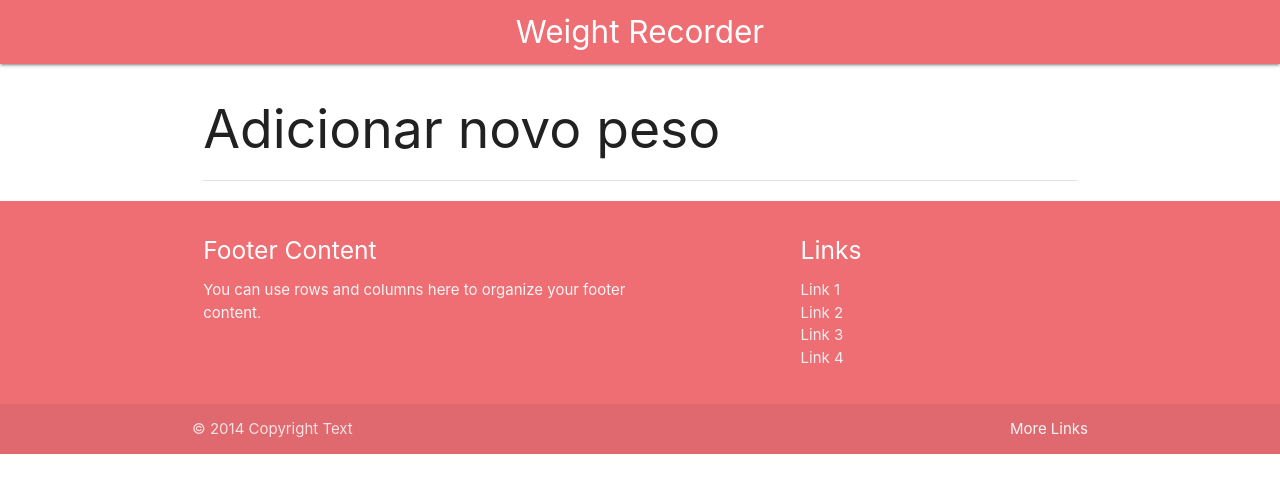
After one commit to CleysonPH/django-weight-recorde, a Django app: page /peso/adicionar in a window 1280 px wide. The commit adds this page. Shown: the top 493 px of the page. Run offline with Django 3.2, Linux system fonts and the light colour scheme; the visitor is signed in with stand-in values (Sample User, id 1).

Commit message:
Added the route for create a new weight

```diff
--- a/weight_recorder/templates/weight_recorder/dashboard.html
+++ b/weight_recorder/templates/weight_recorder/dashboard.html
@@ -1,12 +1,16 @@
 {% extends 'base.html' %}
 {% load static %}
+
+{% block title %}
+{{ title }} -
+{% endblock title %}
 
 {% block content %}
 
     <main class="container">
         <div class="row">
             <div class="col s12">
-                <h2>Dashboard</h2>
+                <h2>{{ title }}</h2>
                 <div class="divider"></div>
             </div>
         </div>
--- /dev/null
+++ b/weight_recorder/templates/weight_recorder/weight_form.html
@@ -0,0 +1,12 @@
+{% extends 'base.html' %}
+
+{% block content %}
+    <main class="container">
+        <div class="row">
+            <div class="col s12">
+                <h2>{{title}}</h2>
+                <div class="divider"></div>
+            </div>
+        </div>
+    </main>
+{% endblock content %}
--- a/weight_recorder/urls.py
+++ b/weight_recorder/urls.py
@@ -6,4 +6,5 @@ from . import views
 app_name = "weight_recorder"
 urlpatterns = [
     path("dashboard", views.dashboard, name="dashboard"),
+    path("peso/adicionar", views.weight_create, name="weight_create"),
 ]
--- a/weight_recorder/views.py
+++ b/weight_recorder/views.py
@@ -1,5 +1,4 @@
 from django.shortcuts import render
-from django.http import HttpResponse
 from django.contrib.auth.decorators import login_required
 
 from .models import Weight
@@ -22,3 +21,13 @@ def dashboard(request):
     }
 
     return render(request, 'weight_recorder/dashboard.html', context)
+
+
+@login_required
+def weight_create(request):
+
+    context = {
+        'title': 'Adicionar novo peso'
+    }
+
+    return render(request, 'weight_recorder/weight_form.html', context)
```
